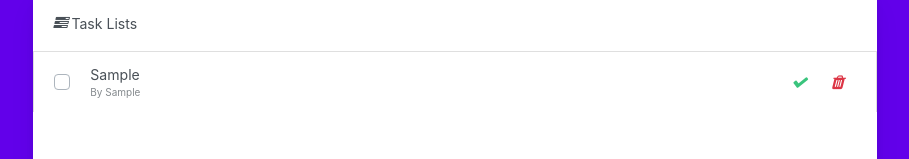
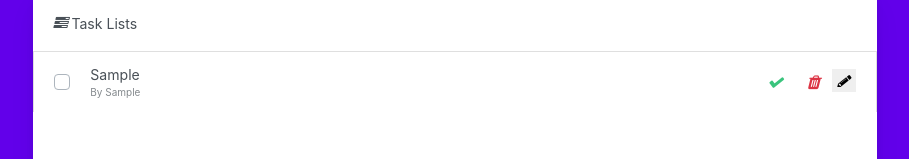
Before and after one commit to ParamiAshinsana/EasyToDo-Frontend, an Angular app: page / in a window 1280 px wide. Both pictures are taken after typing "Sample" into the empty fields and a click on the button "Add Task". Shown: the part 164-323 px from the top of the page, without its empty margins (185-1094 px from the left). Built offline with nearby package versions, Linux system fonts and the light colour scheme.

Commit message:
icon update

```diff
--- a/src/app/app.component.html
+++ b/src/app/app.component.html
@@ -31,6 +31,9 @@
                         <button class="border-0 btn-transition btn btn-outline-danger" (click)="deleteTask(task)">
                           <i class="fa fa-trash"></i>
                         </button>
+                        <button class="border-0 btn-transition" (click)="deleteTask(task)">
+                          <i class="fa fa-pencil"></i>
+                        </button>
                       </div>
                     </div>
                   </div>
```
